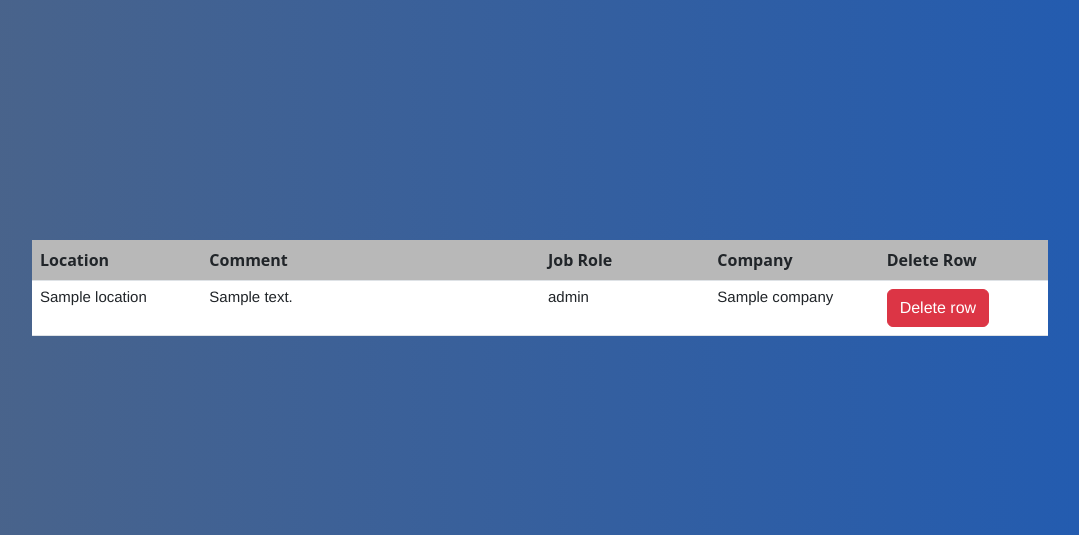
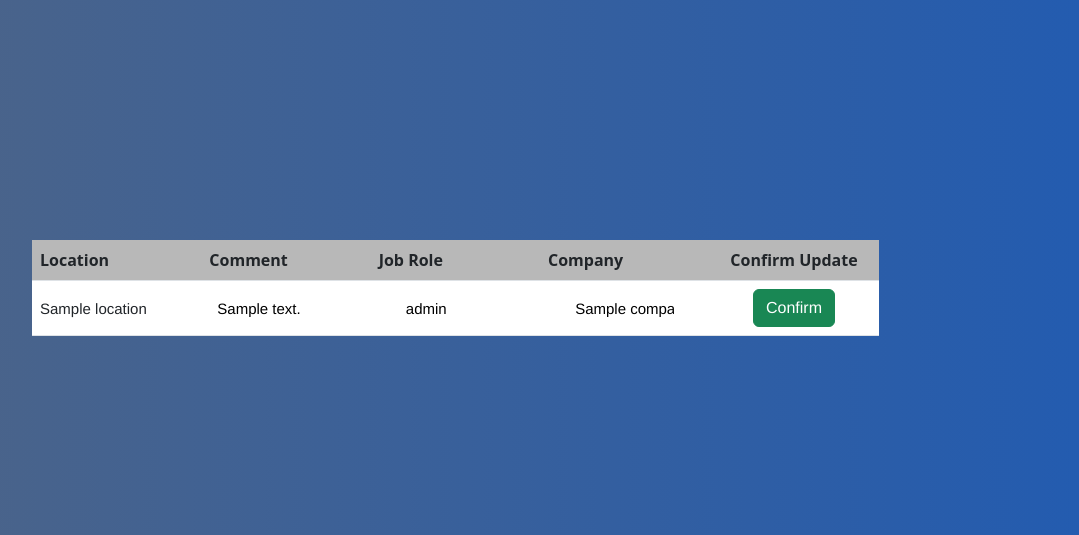
Before and after one commit to tomsenior20/Web_Application_TomSenior, a Flask app: template templates/home.html in a window 1280 px wide. Shown: the part 659-1194 px from the top of the page, without its empty margins (100-1179 px from the left). Run offline with Flask 3, Linux system fonts and the light colour scheme; the template is opened without the code that fills it: most values are stand-ins (such as "Sample title", 1, 10 or a date in 2020).

Commit message:
update functionality working with button, replaced input

```diff
--- a/main.py
+++ b/main.py
@@ -136,11 +136,14 @@ def insert_row_attempt():
 def update_row():
     if request.method == "POST":
         # Get Form Input for Update
-        current_comment = request.form.get("currentComment")
-        new_comment = request.form.get("newComment")
+        location = request.form.get("location")
+        current_comment = request.form.get("comment")
+        job_role = request.form.get("JobRole")
+        company = request.form.get("company")
+
         # Check update row  Section and remove whitespace if accidentally added
         attemping_update = update_row_attempt(
-            current_comment.strip(), new_comment.strip()
+            location, current_comment.strip(), job_role.strip(), company.strip()
         )
         # Checked for Success message from update_row_attempt and handle correctly
         if attemping_update == "Update Successful":
--- /dev/null
+++ b/static/Javascript/home.js
@@ -0,0 +1,18 @@
+window.onload = initializeHiddenInputs;
+
+function initializeHiddenInputs() {
+    var locationInput = document.getElementById("location");
+    var commentInput = document.getElementById("comment");
+    var jobRoleInput = document.getElementById("JobRole");
+    var companyInput = document.getElementById("company");
+
+    document.getElementById("hidden_location").value = locationInput.textContent;
+    document.getElementById("hidden_comment").value = commentInput.value;
+    document.getElementById("hidden_JobRole").value = jobRoleInput.value;
+    document.getElementById("hidden_company").value = companyInput.value;
+}
+
+function updateHiddenInput(fieldName, value) {
+    document.getElementById(fieldName).value = value;
+    document.getElementById("hidden_" + fieldName).value = value; // Update corresponding hidden input
+}
--- a/templates/home.html
+++ b/templates/home.html
@@ -96,25 +96,50 @@
             <thead>
                 <tr class="row">
                     <th class="data_record_header text-break col-2" scope="col">Location</th>
-                    <th class="data_record_header col-4" scope="col">Comment</th>
+                    <th class="data_record_header col-2" scope="col">Comment</th>
                     <th class="data_record_header col-2" scope="col">Job Role</th>
                     <th class="data_record_header col-2" scope="col">Company</th>
-                    <th class="data_record_header col-2" scope="col">Delete Row</th>
+                    {% for user in returned_user%}
+                    {% if user and user.admin_privilege == 'yes' %}
+                    <th class="data_record_header col-2 text-center" scope="col">Delete Row</th>
+                    {% endif %}
+                    {% endfor %}
+                    <th class="data_record_header col-2 text-center" scope="col">Confirm Update</th>
+
                 </tr>
             </thead>
             <tbody>
                 <!-- For each record the table row with table columns will be created -->
                 {% for data_record in returned_data %}
                 <tr class="row">
-                    <td class="data_record_text col-2 text-break">{{ data_record.Location }}</td>
-                    <td class="data_record_text col-4 text-break">{{ data_record.comment }}</td>
-                    <td class="data_record_text col-2 text-break">{{ data_record.jobrole }}</td>
-                    <td class="data_record_text col-2 text-break">{{ data_record.company }}</td>
-                    <td class="data_record_text col-2 text-break">
+                    <td class="data_record_text col-2 d-flex justify-content-start align-items-center" id="location" name="location" value="{{ data_record.location }}">{{ data_record.Location }}</td>
+                    <td class="data_record_text col-2 d-flex justify-content-start align-items-center">
+                        <input class="border-0 p-2 editRecord w-75" id="comment" name="comment" value="{{ data_record.comment }}" onchange="updateHiddenInput('comment', this.value)"></input>
+                    </td>
+                    <td class="data_record_text col-2 d-flex justify-content-center align-items-center">
+                        <input class="border-0 p-2 editRecord w-75" id="JobRole" name="JobRole" value="{{ data_record.jobrole }}" onchange="updateHiddenInput('JobRole', this.value)"></input>
+                    </td>
+                    <td class="data_record_text col-2 d-flex justify-content-center align-items-center">
+                        <input class="border-0 p-2 editRecord w-75" id="company" name="company" value="{{ data_record.company }}" onchange="updateHiddenInput('company', this.value)"></input>
+                    </td>
+                    {% for user in returned_user%}
+                    {% if user and user.admin_privilege == 'yes' %}
+                    <td class="data_record_text col-2 d-flex justify-content-center align-items-center">
                         <form action="/delete_row_attempt" method="POST" class="delete_form">
                             <input type="hidden" name="location" value="{{data_record.Location}}">
                             <button class="btn btn-danger delete_btn" type="submit">Delete row</button>
                         </form>
+                    </td>
+                    {% endif %}
+                    {% endfor %}
+                    <td class="data_record_text col-2 d-flex justify-content-center align-items-center">
+                    <form action="/update_row" method="POST" class="update_form">
+                        <input type="hidden" id="hidden_location" name="location">
+                        <input type="hidden" id="hidden_comment" name="comment">
+                        <input type="hidden" id="hidden_JobRole" name="JobRole">
+                        <input type="hidden" id="hidden_company" name="company">
+                        <button class="btn btn-success success_btn" type="submit">Confirm</button>
+                    </form>
                     </td>
                 </tr>
                 {% endfor %}
@@ -130,28 +155,7 @@
         </div>
         <!-- Section for buttons to show / delete update data -->
         <div class="buttonMainContainer d-flex flex-column flex-md-row flex-lg-row flex-xl-row p-2 align-items-center justify-content-evenly m-auto w-75">
-            {% for user in returned_user%}
-            {% if user and user.admin_privilege == 'yes' %}
-            <!-- Button for Updating Data in the Database -->
-            <div class=" d-flex flex-column w-100 w-md-50 w-lg-50 w-xl-50 buttonContainer">
-                <form action="update_row" method="POST" class="d-flex flex-column mx-3 w-70">
-                <input type="text" class="form-control mt-2" Placeholder="Enter Current Comment" name="currentComment" id="currentComment"></input>
-                <input type="text" class="form-control mt-2" Placeholder="Enter New Comment (min 4 characters)" name="newComment" id="newComment"></input>
-                <button class="btn btn-light my-2">Update Row</button>
-                </form>
-            </div>
-            <!-- Button for Creating Data into the Database -->
-            <div class=" d-flex flex-row w-100 w-md-50 w-lg-50 w-xl-50  buttonContainer">
-                <form action="/insert_row_attempt" method="POST" class="d-flex flex-column m-3 w-100">
-                <input type="text" class="form-control mt-2" Placeholder="Enter Location (min 4 char, Loc must be unique)" name='nameInsert' id="nameInsert"></input>
-                <input type="text" class="form-control mt-2" Placeholder="Enter Comment" name='commentInsert' id="commentInsert"></input>
-                <input type="text" class="form-control mt-2" Placeholder="Enter Job Role" name='jobRole' id="jobRole"></input>
-                <input type="text" class="form-control mt-2" Placeholder="Enter Company" name='companyInsert' id="companyInsert"></input>
-                <button class="btn btn-light my-2">Create Row</button>
-                </form>
-            </div>
-            {% else %}
-                <!-- If not admin user you will be only be able to update / create ( Read only covered via Data rendered to page -->
+            <!-- If not admin user you will be only be able to update / create ( Read only covered via Data rendered to page -->
             <div class=" d-flex flex-row w-100 w-md-50 w-lg-50 w-xl-50 buttonContainer">
                 <form action="/insert_row_attempt" method="POST" class="d-flex flex-column m-3 w-100">
                 <input type="text" class="form-control mt-2" Placeholder="Enter Location (min 4 char)" name='nameInsert' id="nameInsert"></input>
@@ -160,17 +164,6 @@
                 <input type="text" class="form-control mt-2" Placeholder="Enter Company" name='companyInsert' id="companyInsert"></input>
                 <button class="btn btn-light my-2">Create Row</button>
                 </form>
-            </div>
-            <!-- Button for Updating Data in the Database -->
-            <div class=" d-flex flex-row w-100 w-md-50 w-lg-50 w-xl-50 buttonContainer">
-                <form action="update_row" method="POST" class="d-flex flex-column m-3 w-100">
-                <input type="text" class="form-control mt-2" Placeholder="Enter Current Comment" name="currentComment" id="currentComment"></input>
-                <input type="text" class="form-control mt-2" Placeholder="Enter New Comment" name="newComment" id="newComment"></input>
-                <button class="btn btn-light my-2">Update Row</button>
-                </form>
-            </div>
-            {% endif %}
-            {% endfor %}
             </div>
         </div>
     </Section>
@@ -182,6 +175,7 @@
         </div>
     </footer>
     <script src="https://cdn.jsdelivr.net/npm/bootstrap@5.3.0/dist/js/bootstrap.bundle.min.js"></script>
+    <script src="{{ url_for('static', filename='Javascript/home.js') }}"></script>
+
 </body>
-
 </html>
```
Also changed, not shown: methods/auth.py (+8 -6 lines), methods/method.py (+11 -7 lines), database.db.
